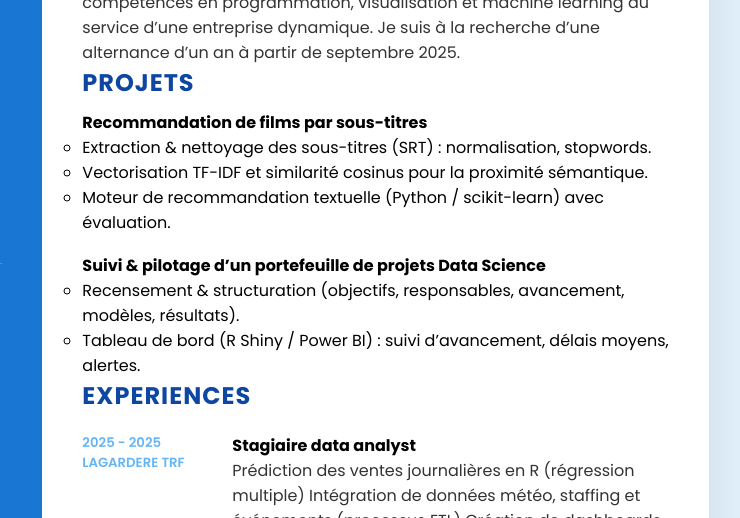
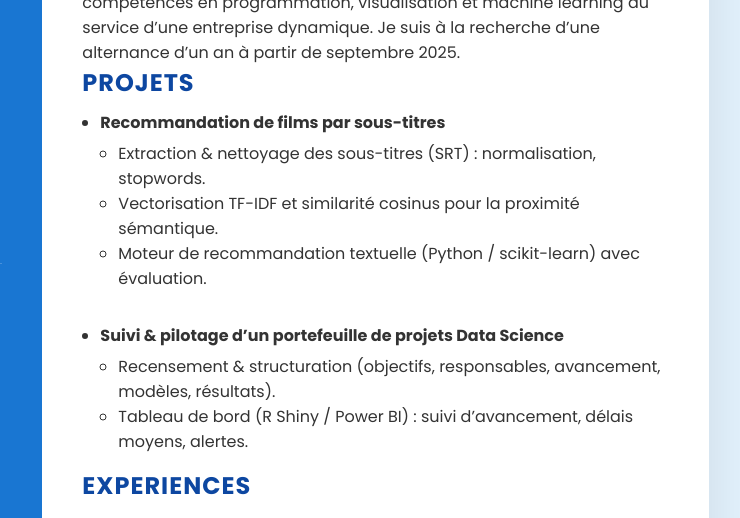
Before and after one commit to ghassen-7/docs, a plain HTML site: page docs/index.html in a window 1280 px wide. Shown: the part 120-638 px from the top of the page, 431-1171 px from the left. Drawn offline with Linux system fonts and the light colour scheme.

Commit message:
style.css

```diff
--- a/docs/style.css
+++ b/docs/style.css
@@ -323,7 +323,6 @@ p {
   box-shadow: 0 0 0 2px rgba(100,181,246,0.25); /* halo discret */
 }
 
-/* liens éventuels (GitHub/demo) dans les projets */
 .project a {
   color: var(--clr-primary);
   text-decoration: none;
@@ -343,3 +342,37 @@ p {
   .project-title { font-size: 1rem; }
   .project       { padding: 12px 14px; }
 }
+
+/* Reset doux pour la section Projets */
+.projects {
+  list-style: disc;
+  margin: 10px 0 0 18px;  /* même retrait que tes autres listes */
+  padding: 0;
+  color: var(--clr-text-dark);
+}
+
+.projects > li {
+  margin-bottom: 14px;
+}
+
+.projects > li > strong {
+  font-weight: 700;         /* même graisse que tes titres de listes */
+  color: var(--clr-text-dark);
+}
+
+.projects ul {
+  list-style: circle;       /* sous-puces comme ailleurs */
+  margin-left: 18px;
+  margin-top: 6px;
+}
+
+.projects li::before {      /* supprime toute puce custom résiduelle */
+  content: none !important;
+}
+
+/* Si tu avais ajouté un style 'card' avant, on le neutralise */
+.project,
+.project-title,
+.project-points {
+  all: unset;
+}
```
